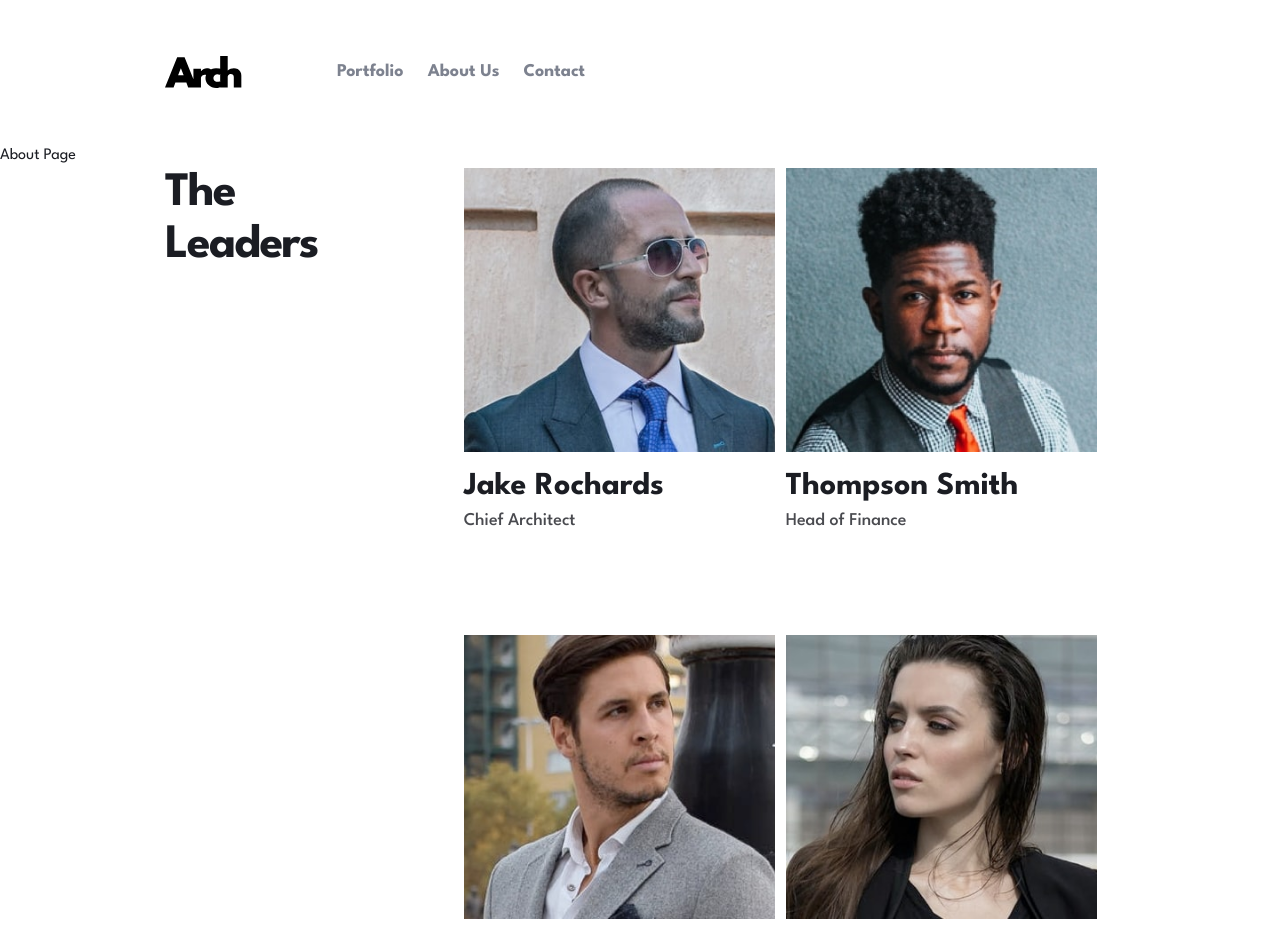
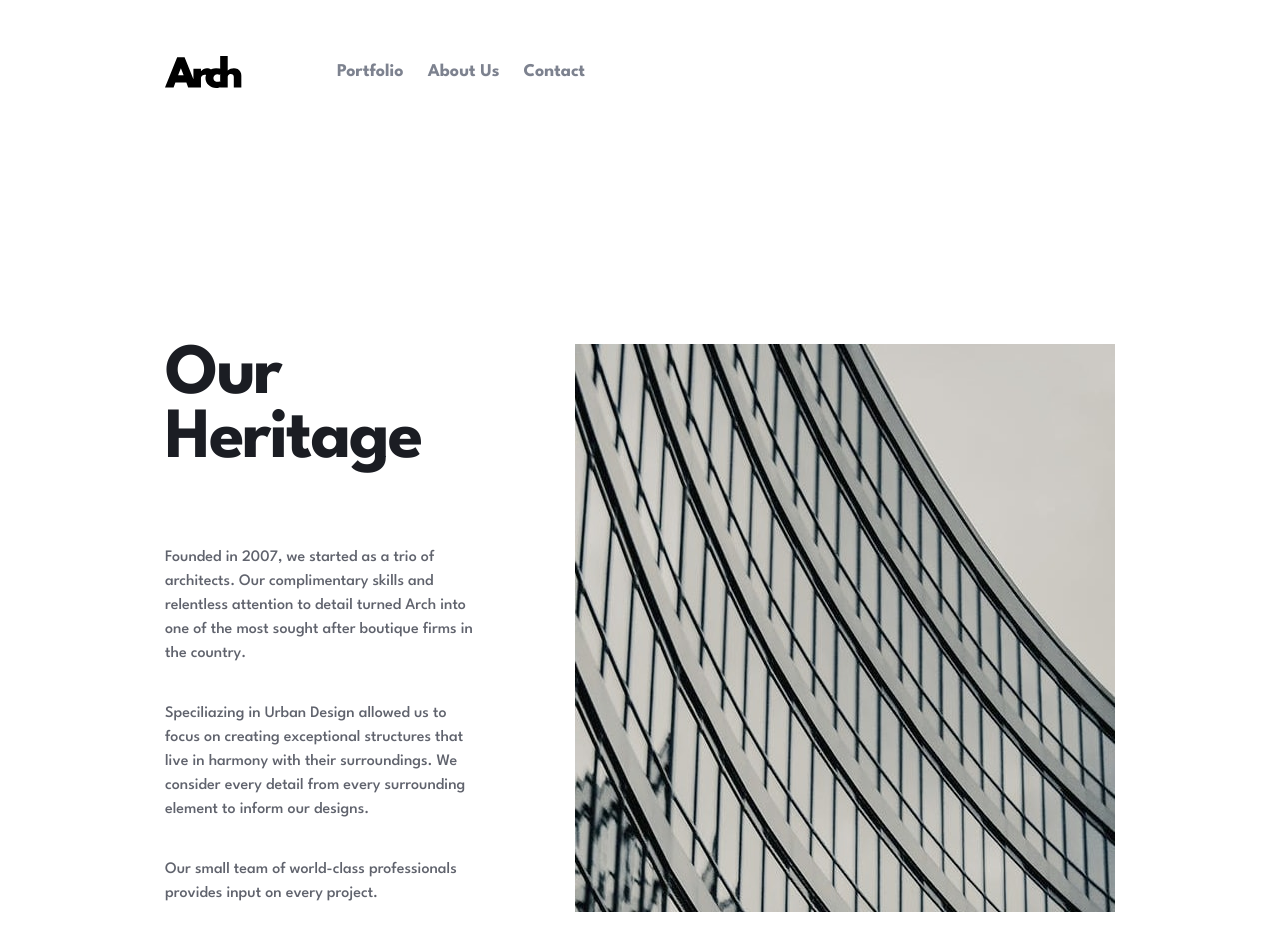
Before and after one commit to KingJosephI/architect-app, a Next.js app: page /about in a window 1280 px wide. Shown: the top 937 px of the page. Built offline with nearby package versions, Linux system fonts and the light colour scheme.

Commit message:
feat: add heritage section

```diff
--- a/app/about/page.tsx
+++ b/app/about/page.tsx
@@ -1,18 +1,55 @@
 "use client";
 
+import Image from "next/image";
 import LeaderCard from "./LeaderCard/LeaderCard";
 import { leaders } from "./leaders";
 
 const About = () => {
   return (
     <main>
-      <h1>About Page</h1>
+      <section className="px-8 md:px-10 lg:px-[165px] flex gap-[100px]  py-[100px] lg:py-[200px]">
+        <div>
+          <h2 className="font-bold text-5xl leading-[52px] -tracking-[1.71px] lg:text-7xl lg:leading-[64px] lg:-tracking-[2px]">
+            Our
+            <br />
+            Heritage
+          </h2>
+          <div className="grid gap-9 font-medium text-darkGray">
+            <p className="pt-9 md:pt-[85px] lg:pt-[74px]">
+              Founded in 2007, we started as a trio of architects. Our
+              complimentary skills and relentless attention to detail turned
+              Arch into one of the most sought after boutique firms in the
+              country.
+            </p>
+            <p>
+              Speciliazing in Urban Design allowed us to focus on creating
+              exceptional structures that live in harmony with their
+              surroundings. We consider every detail from every surrounding
+              element to inform our designs.
+            </p>
+            <p>
+              Our small team of world-class professionals provides input on
+              every project.
+            </p>
+          </div>
+        </div>
+        <div className="hidden lg:block">
+          <Image
+            src="/assets/about/desktop/image-heritage.jpg"
+            width={540}
+            height={568}
+            alt=""
+            className="min-w-[540px] min-h-[568px]"
+          />
+        </div>
+      </section>
+
       <section className="lg:flex gap-[146px] px-8 md:px-10 lg:px-[165px]">
-        <h2 className="pb-16 lg:pb-0 font-bold text-5xl leading-[52px] -tracking-[1.71px]">
+        <h2 className="pb-16 lg:pb-0 font-bold text-5xl leading-[52px] -tracking-[1.71px] lg:text-7xl lg:leading-[64px] lg:-tracking-[2px]">
           The <br />
           Leaders
         </h2>
-        <div className="grid gap-y-[79px] md:grid-cols-2 md:gap-y-[100px] md:gap-x-[11px]">
+        <div className="grid gap-y-[79px] md:grid-cols-2 md:gap-y-[100px] md:gap-x-[11px] lg:gap-y-[71px] lg:gap-x-[30px]">
           {leaders.map(({ name, jobTitle, image, id }) => (
             <LeaderCard
               key={id}
```
